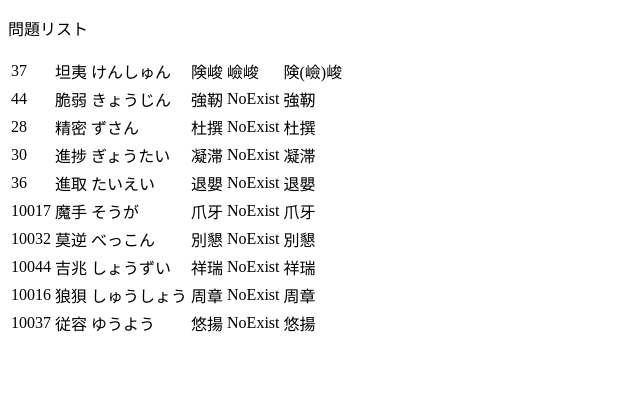
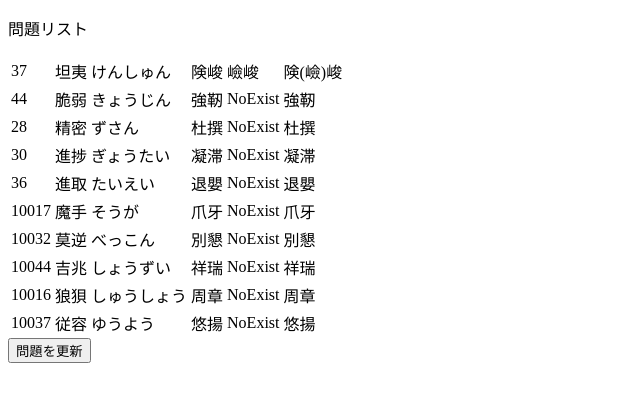
Before and after one commit to jonio163/jonio163.github.io, a plain HTML site: page indexkanken.html in a window 1280 px wide. Shown: the whole page, without its empty margins (0-640 px from the left). Drawn offline with Linux system fonts and the light colour scheme.

Commit message:
Update indexkanken.html

```diff
--- a/indexkanken.html
+++ b/indexkanken.html
@@ -11,6 +11,8 @@
       <table id="output">
       </table>
   </div>
+
+  <input type="button"  value="問題を更新" onclick="renew()">
 </body>
 
   <script src="scripts/csvrandomize.js"></script>
```
